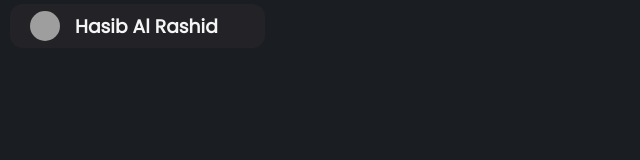
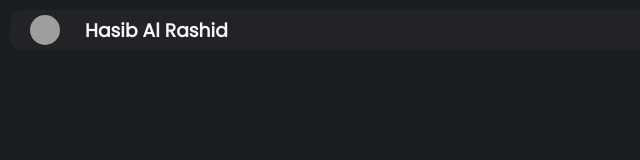
Before and after one commit to hasib-rashid/social-media, a Next.js app: page /components/Sidebar/Sidebar in a window 1280 px wide. Shown: the top 160 px of the page, without its empty margins (0-640 px from the left). Built offline with nearby package versions, Linux system fonts and the light colour scheme; grey boxes are pictures that could not be loaded.

Commit message:
📦Fixing Stuffs

```diff
--- a/pages/components/Sidebar/SidebarRow/SidebarRow.module.css
+++ b/pages/components/Sidebar/SidebarRow/SidebarRow.module.css
@@ -1,11 +1,11 @@
 .SidebarRow {
     display: flex;
     align-items: center;
-    margin: 4px 10px;
+    margin: 10px;
     background-color: #222227;
-    padding: 7px 20px;
+    padding: 5px 20px;
     border-radius: 13px;
-    width: 255px;
+    width: 100%;
     transition: all 0.2s ease;
 }
 
@@ -19,5 +19,5 @@
     width: 30px;
     height: 30px;
     border-radius: 50%;
-    margin-right: 15px;
+    margin-right: 25px;
 }
```
